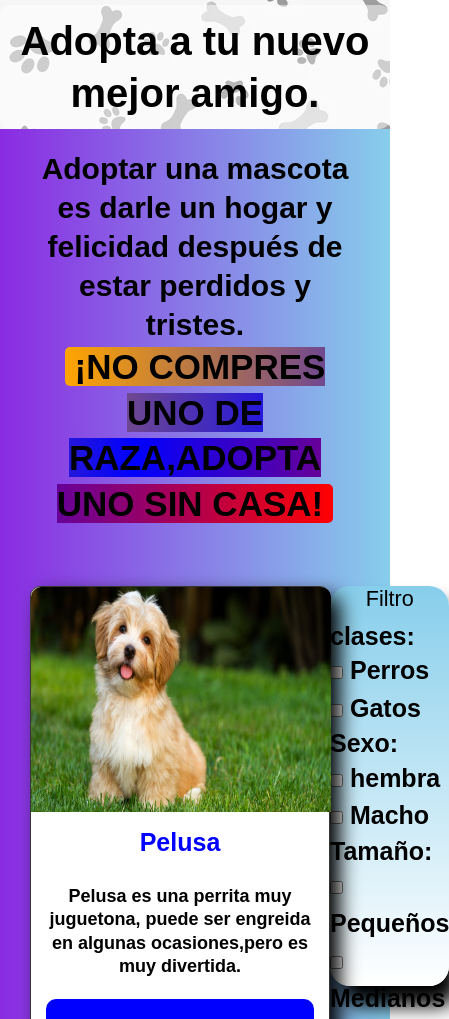
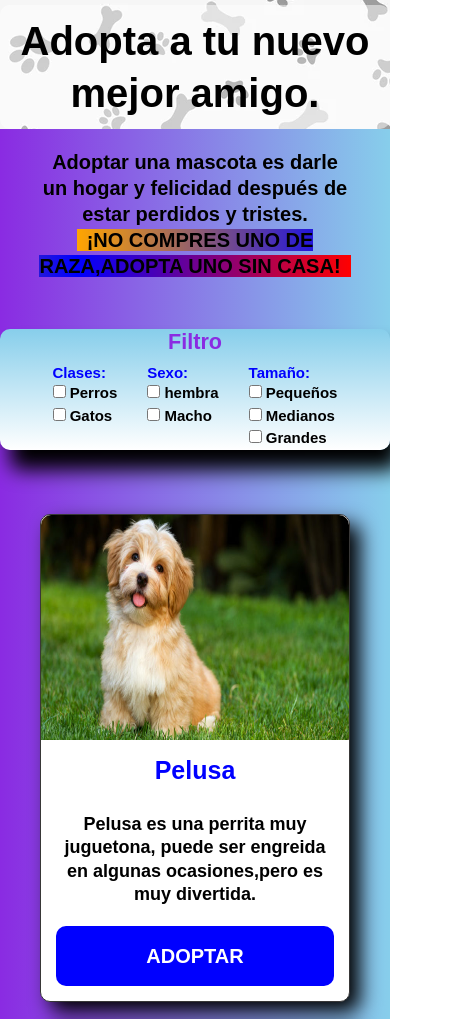
Before and after one commit to Fenix-Quiroz/ProyectoFinal-CoderHouse, a plain HTML site: page adoptar.html in a window 390 px wide. Shown: the part 81-1100 px from the top of the page, 449 px wide, since content can reach past the window. Drawn offline with nearby package versions, Linux system fonts and the light colour scheme.

Commit message:
Mejorando la version mobile

```diff
--- a/adoptar.html
+++ b/adoptar.html
@@ -264,39 +264,31 @@
           <br />
 
           <section class="filter">
-            <div class="filter__title">
-              <h4>Filtro</h4>
+            <div>
+              <h4 class="filter__title">Filtro</h4>
             </div>
             <div class="filter__data">
-              <form action="">
-                <p>clases:</p>
+              <form  class="filter-form" action="">
                 <div>
+                  <p class="filter-form__text">Clases:</p>
                   <input type="checkbox" />
-                  <label for="perros">Perros</label>
-                </div>
-                <div>
+                  <label for="perros">Perros</label> <br>
                   <input type="checkbox" />
                   <label for="gatos">Gatos</label>
                 </div>
-                <p>Sexo:</p>
                 <div>
+                  <p class="filter-form__text">Sexo:</p>
                   <input type="checkbox" />
-                  <label for="hembra">hembra</label>
-                </div>
-                <div>
+                  <label for="hembra">hembra</label> <br>
                   <input type="checkbox" />
                   <label for="macho">Macho</label>
                 </div>
-                <p>Tamaño:</p>
                 <div>
+                  <p class="filter-form__text">Tamaño:</p>
                   <input type="checkbox" />
-                  <label for="pequeños">Pequeños</label>
-                </div>
-                <div>
+                  <label for="pequeños">Pequeños</label><br>
                   <input type="checkbox" />
-                  <label for="medianos">Medianos</label>
-                </div>
-                <div>
+                  <label for="medianos">Medianos</label> <br>
                   <input type="checkbox" />
                   <label for="grandes">Grandes</label>
                 </div>
--- a/bootstrap.css
+++ b/bootstrap.css
@@ -11,7 +11,6 @@
   padding: 0 15px;
   border-radius: 12px;
 }
-
 .nav-link{
   color: black;
   font-size: 1.5rem;
@@ -20,5 +19,6 @@
 }
 .nav-link:hover {
   color: blueviolet;
-  transition: 1.2s;
+  transition: 1s;
+  text-decoration: underline;
 }
--- a/style.css
+++ b/style.css
@@ -54,19 +54,19 @@ img {
 /*Estilos del main-index*/
 
 .main{
-  padding-bottom: 30px;
   background-image: linear-gradient(to left, skyblue, blueviolet);
   color: black;
+  padding-bottom: 25px;
 }
 
 .main__title , .main__text{
-  padding-top: 20px;
   text-align: center;
   font-size: 30px;
   font-weight: bold;
   margin: auto;
   width: 80%;
-  padding-bottom: 30px;
+  padding: 20px 0;
+
 }
 
 .experience-card{
@@ -220,6 +220,13 @@ img {
   justify-content: center;
   align-items: center;
 }
+.filter-form__text{
+  color: blue;
+}
+.filter__title{
+  color: blueviolet;
+  font-weight: bolder;
+}
 
 /*fin de estilos del main-adoptar*/
 
@@ -327,11 +334,12 @@ img {
 
 
   /*MAIN-MOBILE*/
-
   .main__title{
-    padding: 20px;
-    font-size: 15px;
+    font-size: 20px;
     width: 100%;
+  }
+  .main__text{
+    font-size: 20px;
   }
   .experience-card{
     padding: 10px 50px;
@@ -375,4 +383,44 @@ img {
     grid-column-start: 1;
     grid-column-end: 1;
   }
+
+  /*adoptar mobile*/
+  .lema {
+    font-size: 20px;
+    border-radius: 0px;
+
+  }
+  .pets-cards{
+    width: 100%;
+    flex-direction: column-reverse;
+    display: flex;
+    justify-content: center;
+    padding-left: 0px;
+  }
+  .pets-cards__adoption{
+    display: flex;
+    justify-content: center;
+    padding-left: 0px;
+    padding: 40px;
+
+  }
+  .pet-card , .pet-card__img{
+    width: 100%;
+  }
+
+
+  .filter{
+    width: 100%;
+    height: 100%;
+    font-size: 15px;
+    border-radius: 10px;
+    margin: 0;
+
+  }
+  .filter-form{
+    display: flex;
+    justify-content: space-between;
+    gap: 30px;
 }
+
+}
```
Also changed, not shown: contacto.html (+1 -1 lines), donar.html (+1 -1 lines), mascotas-perdidas.html (+3 -3 lines).
